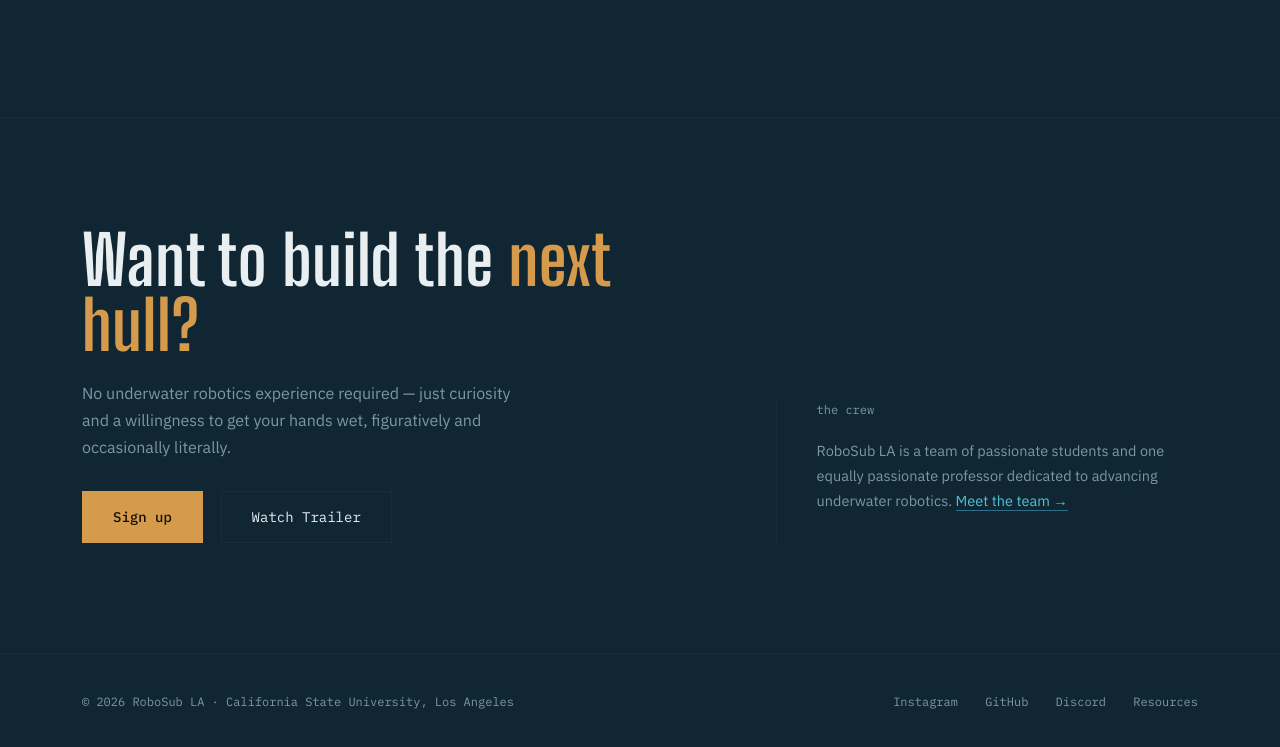
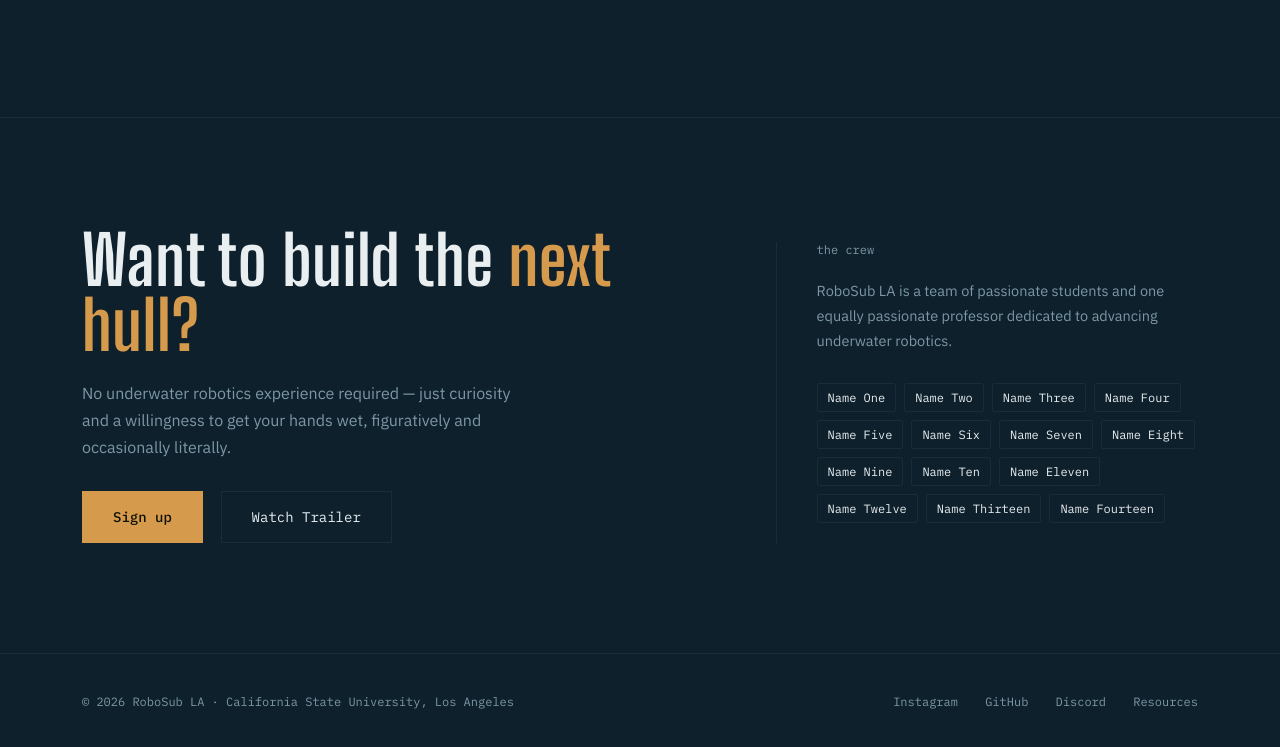
Before and after one commit to WhatAChad03/robosubcsula, a website built with Vite: page index.html in a window 1280 px wide. Shown: the part 3366-4113 px from the top of the page. Built offline with nearby package versions, Linux system fonts and the light colour scheme.

Commit message:
changed crew subsection to showcase placeholder names

```diff
--- a/index.html
+++ b/index.html
@@ -180,9 +180,24 @@
       <a href="https://www.robosubla.com/signup/" class="btn">Sign up</a>
       <a href="https://www.youtube.com/watch?v=vo6-J_rYyo4" class="btn-ghost">Watch Trailer</a>
     </div>
-    <div class="sponsor-note">
+    <div class="crew-note">
       <div class="k mono">the crew</div>
-      <p>RoboSub LA is a team of passionate students and one equally passionate professor dedicated to advancing underwater robotics. <a href="https://robosubla.org/crew">Meet the team →</a></p>
+      <p>RoboSub LA is a team of passionate students and one equally passionate professor dedicated to advancing underwater robotics.</p>
+      <div class="crew-grid">
+      <span class="crew-name">Name One</span>
+      <span class="crew-name">Name Two</span>
+      <span class="crew-name">Name Three</span>
+      <span class="crew-name">Name Four</span>
+      <span class="crew-name">Name Five</span>
+      <span class="crew-name">Name Six</span>
+      <span class="crew-name">Name Seven</span>
+      <span class="crew-name">Name Eight</span>
+      <span class="crew-name">Name Nine</span>
+      <span class="crew-name">Name Ten</span>
+      <span class="crew-name">Name Eleven</span>
+      <span class="crew-name">Name Twelve</span>
+      <span class="crew-name">Name Thirteen</span>
+      <span class="crew-name">Name Fourteen</span>
     </div>
   </div>
 </section>
--- a/src/main.js
+++ b/src/main.js
@@ -78,7 +78,7 @@ import './style.css';
   const MAX_DEPTH = 100;
 
   // Background darkens with scroll depth — surface tone at top, near-black at bottom
-  const SURFACE_RGB = [16, 38, 51];   // the starting tone
+  const SURFACE_RGB = [14, 32, 43];   // the starting tone
   const DEEP_RGB     = [0, 0, 0];     // the deepest tone
   function lerp(a, b, t){ return Math.round(a + (b - a) * t); }
 
--- a/src/style.css
+++ b/src/style.css
@@ -1,5 +1,5 @@
 :root{
-    --abyss:#0e1104; /*0e1104*/
+    --abyss:#0e1104;
     --bg-depth:#040A11;
     --panel:#0B1720;
     --panel-2:#081119;
@@ -515,7 +515,7 @@
     color:var(--depth-bright);
   }
 
-  /* ---------- JOIN / SPONSORS ---------- */
+  /* ---------- JOIN / CREW ---------- */
   .cta-section{
     border-top:1px solid var(--line);
     padding:110px 0;
@@ -564,23 +564,44 @@
     transition:border-color 0.2s;
   }
   .btn-ghost:hover{border-color:var(--fog);}
-  .sponsor-note{
+  .crew-note{
     border-left:1px solid var(--line);
     padding-left:40px;
   }
-  @media (max-width:900px){ .sponsor-note{border-left:none; padding-left:0; border-top:1px solid var(--line); padding-top:30px;} }
-  .sponsor-note .k{
+  @media (max-width:900px){ .crew-note{border-left:none; padding-left:0; border-top:1px solid var(--line); padding-top:30px;} }
+  .crew-note .k{
     font-family:'IBM Plex Mono';
     font-size:12px;
     color:var(--fog);
     margin-bottom:10px;
   }
-  .sponsor-note p{
+  .crew-note p{
     color:var(--fog);
     font-size:14.5px;
     line-height:1.7;
   }
-  .sponsor-note a{color:var(--depth-bright); border-bottom:1px solid var(--depth);}
+  .crew-note a{color:var(--depth-bright); border-bottom:1px solid var(--depth);}
+
+  .crew-grid{
+    display:flex;
+    flex-wrap:wrap;
+    gap:8px;
+    margin:16px 0 20px;
+  }
+  .crew-name{
+    font-family:'IBM Plex Mono';
+    font-size:12px;
+    color:var(--paper);
+    border:1px solid var(--line);
+    padding:6px 10px;
+    border-radius:2px;
+    white-space:nowrap;
+    transition:border-color 0.2s, color 0.2s;
+  }
+  .crew-name:hover{
+    border-color:var(--depth-bright);
+    color:var(--depth-bright);
+  }
 
   /* ---------- FOOTER ---------- */
   footer{
```
